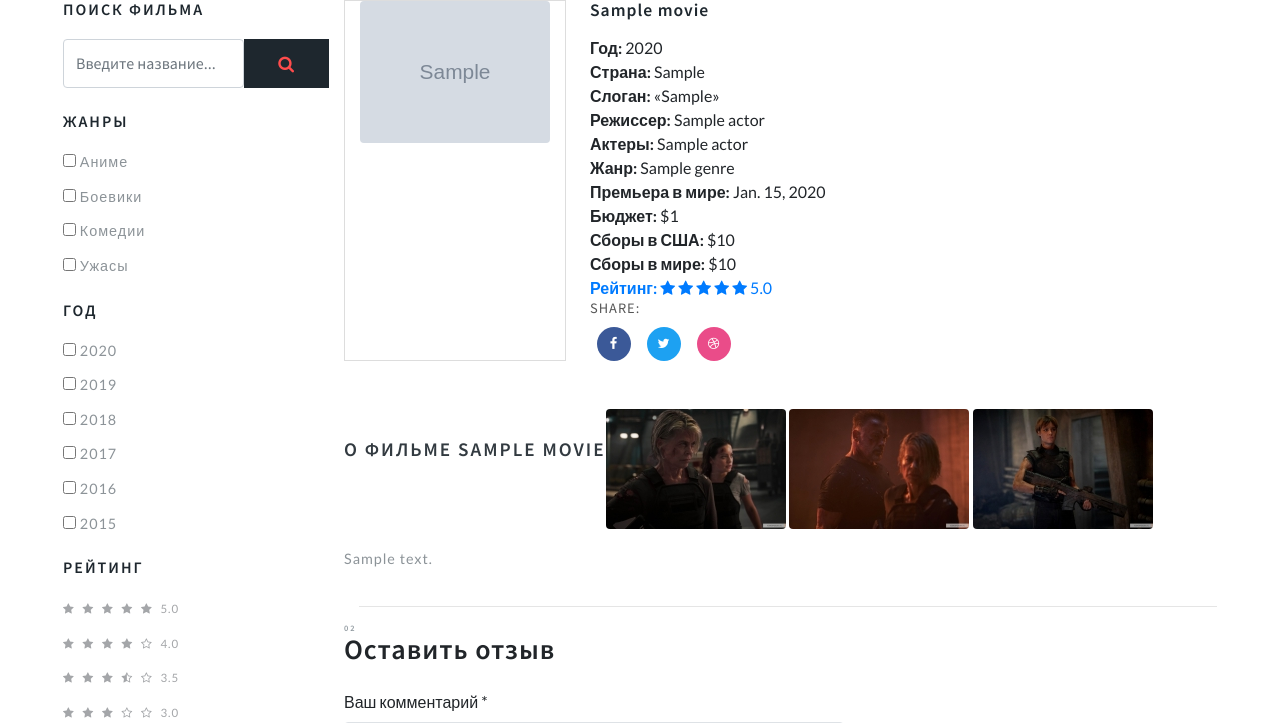
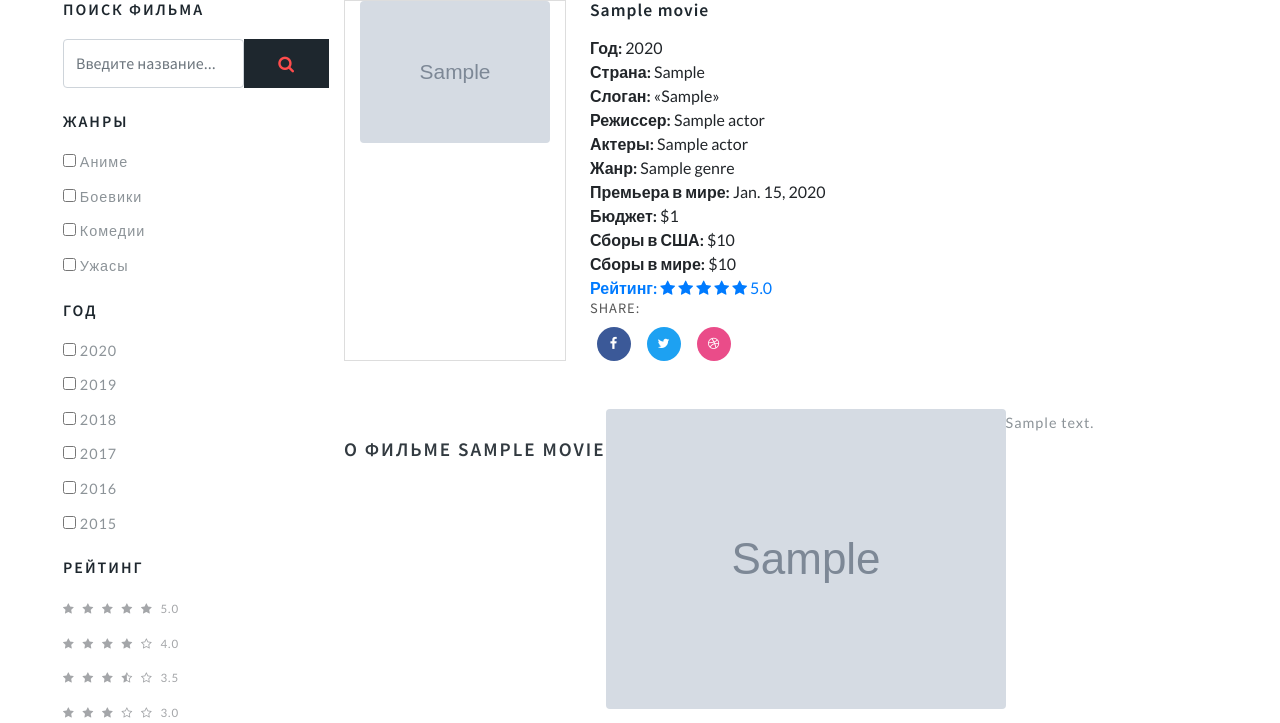
Before and after one commit to Murrr-Andrew/Netflix, a Django app: a page that uses backend/movies/templates/movies/movie_detail.html in a window 1280 px wide. Shown: the part 758-1481 px from the top of the page. Run offline with Django 4.2, Linux system fonts and the light colour scheme; tables that the repository leaves empty hold one stand-in row (values such as "Sample post"); grey boxes marked "Sample" are stand-in pictures; some libraries are stand-ins or nearby versions.

Commit message:
Django: Reverse relationship (models)

```diff
--- a/backend/movies/templates/movies/movie_detail.html
+++ b/backend/movies/templates/movies/movie_detail.html
@@ -103,9 +103,9 @@
         <h3 class="shop-sing editContent" style="outline: none; cursor: inherit;">
             О фильме {{ object.title }}</h3>
         <p>
-            <img src="bundles/images/about.jpg" class="img-fluid" alt="">
-            <img src="bundles/images/admin.jpg" class="img-fluid" alt="">
-            <img src="bundles/images/d1.jpg" class="img-fluid" alt="">
+            {% for image in object.movieshots_set.all %}
+            <img src="{{ image.image.url }}" class="img-fluid" alt="{{ image.description }}">
+            {% endfor %}
         </p>
         <p class="editContent" style="outline: none; cursor: inherit;">
             {{ object.description }}
```
Also changed, not shown: backend/media/movie_shots/Daniel-Radcliffe-Rupert-Grint-Emma-Watson-Harry.webp (added).
